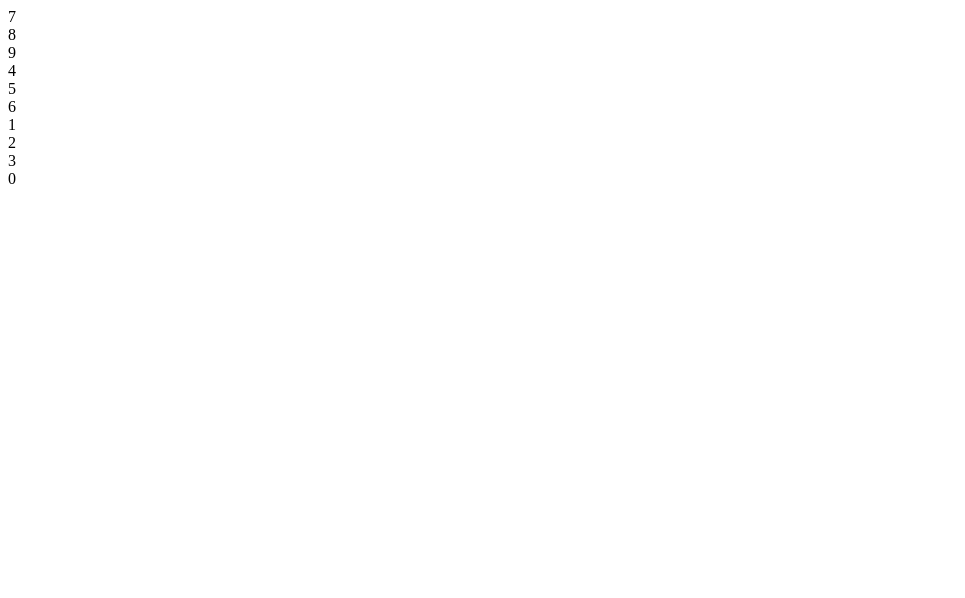
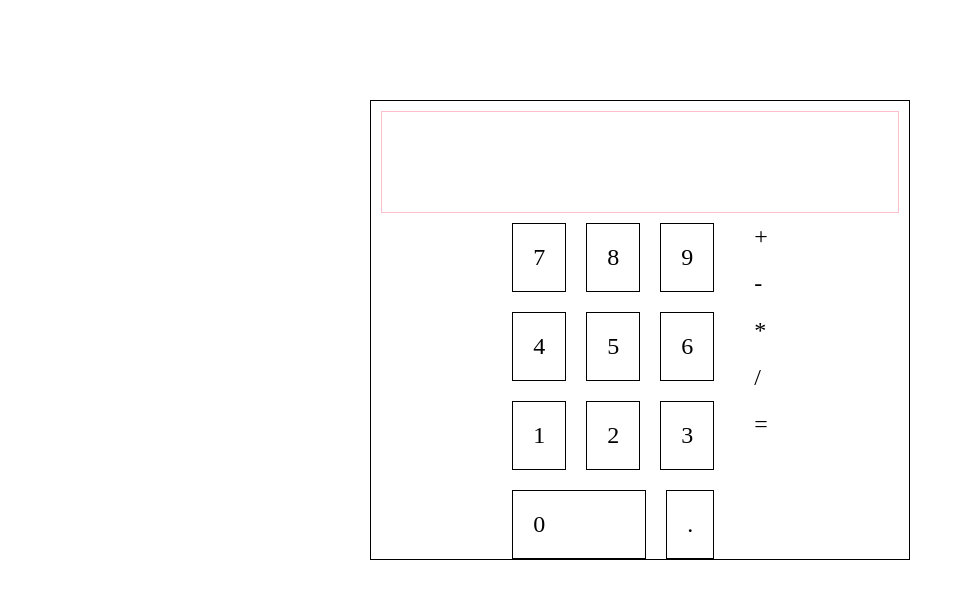
Before and after one commit to AntGNgo/odin-calculator, a plain HTML site: page index.html in a window 1280 px wide. Shown: the whole page, without its empty margins (0-965 px from the left). Drawn offline with Linux system fonts and the light colour scheme.

Commit message:
styling buttons

```diff
--- a/index.html
+++ b/index.html
@@ -9,26 +9,38 @@
 </head>
 
 <body>
+    <div id="container">
         <div id="display"></div>
         <div id="controls">
             <div id="numbers">
+                <div class="row">
                     <div>7</div>
                     <div>8</div>
                     <div>9</div>
+                </div>
+                <div class="row">
                     <div>4</div>
                     <div>5</div>
                     <div>6</div>
+
+                </div>
+                <div class="row">
                     <div>1</div>
                     <div>2</div>
                     <div>3</div>
-            <div>0</div>
+                </div>
+                <div class="row">
+                    <div id="zero">0</div>
+                    <div id="decimal">.</div>
+                </div>
             </div>
             <div id="operators">
-            <div id="add"></div>
-            <div id="sub"></div>
-            <div id="mult"></div>
-            <div id="div"></div>
-            <div id="equals"></div>
+                <div id="add">+</div>
+                <div id="sub">-</div>
+                <div id="mult">*</div>
+                <div id="div">/</div>
+                <div id="equals">=</div>
+            </div>
         </div>
     </div>
     <script src="script.js"></script>
--- a/style.css
+++ b/style.css
@@ -0,0 +1,54 @@
+body {
+	width: 60vw;
+	margin: 0 auto;
+}
+
+#container {
+	margin: 100px auto;
+	width: 70%;
+	border: 1px solid black;
+}
+
+#display {
+	height: 100px;
+	border: 1px solid pink;
+	margin: 10px;
+}
+
+#controls {
+	display: flex;
+	justify-content: center;
+	gap: 40px;
+}
+
+#operators {
+	display: flex;
+	flex-direction: column;
+	gap: 20px;
+	font-size: 24px;
+}
+
+#numbers {
+	display: flex;
+	flex-direction: column;
+	font-size: 24px;
+	gap: 20px;
+}
+
+.row div {
+	border: 1px solid black;
+	padding: 20px;
+}
+
+.row {
+	display: flex;
+	gap: 20px;
+}
+
+#zero {
+	flex: 1;
+}
+
+#decimal {
+	margin-left: auto;
+}
```
Lines whose indentation alone changed are shown as unchanged.
